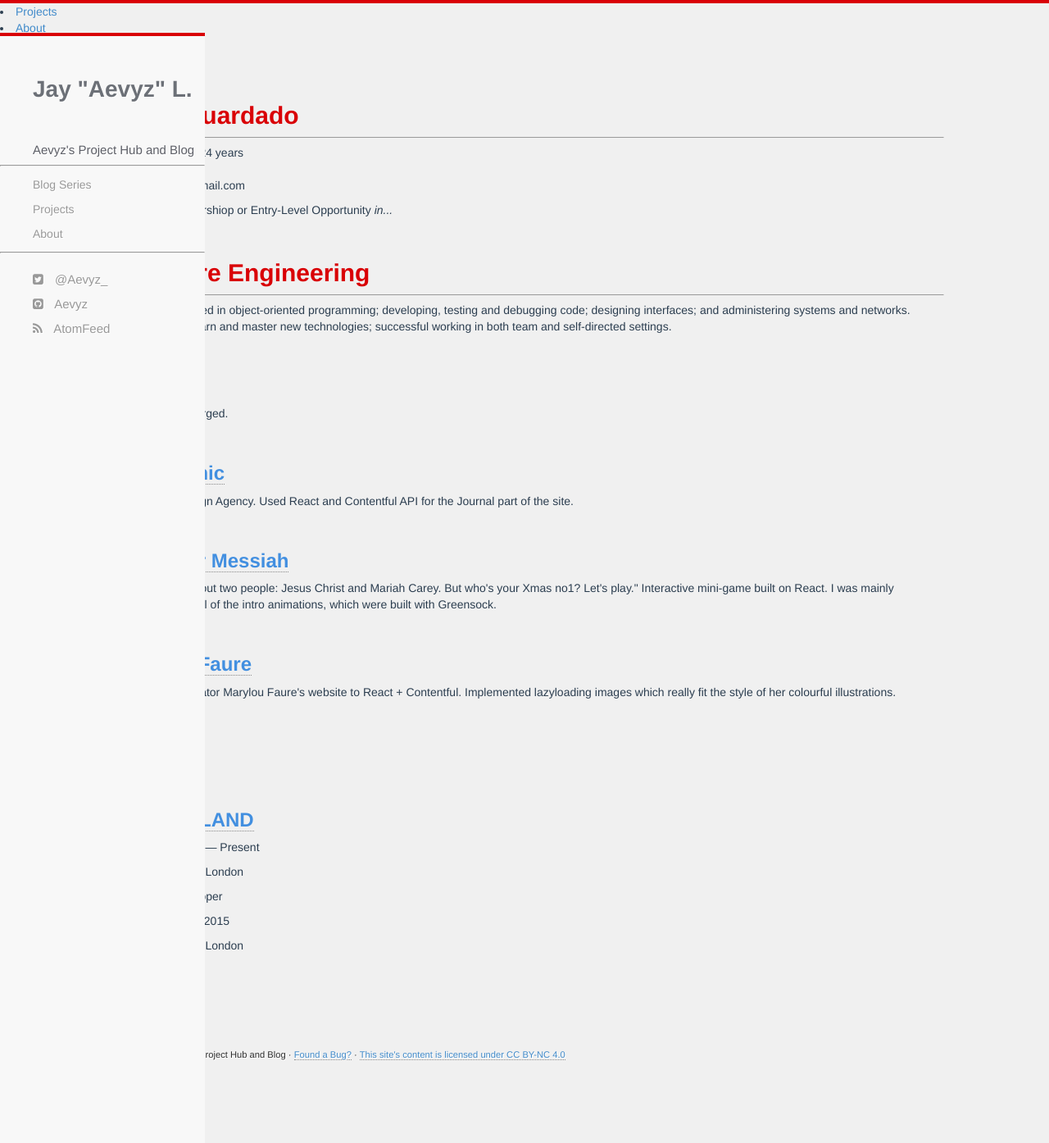
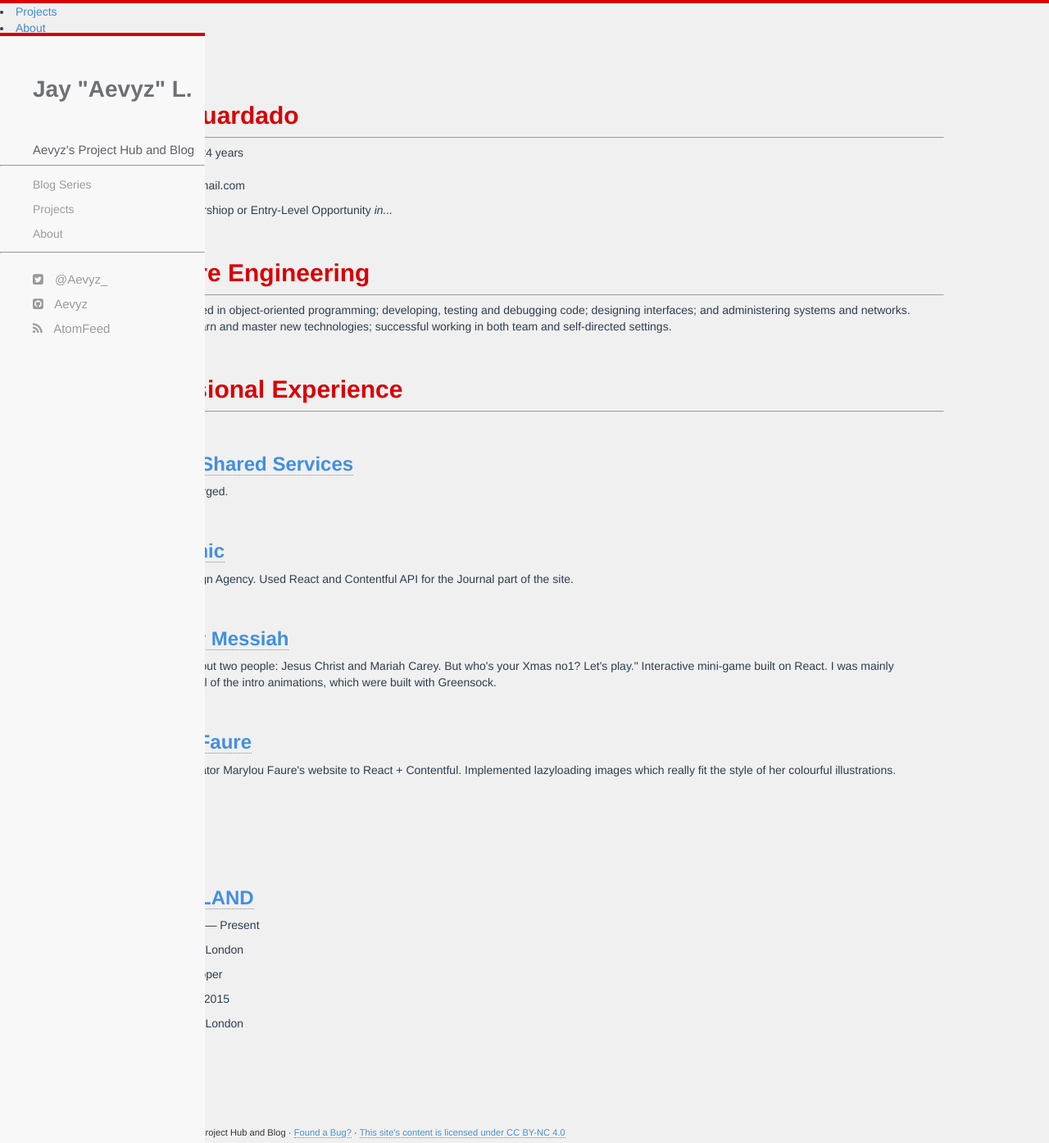
Before and after one commit to jguardado39/jguardado39.github.io, a Jekyll site: the page built from about.html, in a window 1280 px wide and 1394 px high. Shown: the whole window at 82% size. Built offline with Jekyll 4.4.1, drawn with Linux system fonts in a browser that asks for light colours.

Commit message:
upd 041717

```diff
--- a/about.html
+++ b/about.html
@@ -39,9 +39,16 @@ title: Resume
             <li>Experienced in object-oriented programming; developing, testing and debugging code; designing interfaces; and administering systems and networks. </li>
             <li>Quickly learn and master new technologies; successful working in both team and self-directed settings.</li>
           </ul>
+        </div>
+        </div>
+        <div class="content content--projects">
+        <div class="content__tag-wrapper">
+          <h2 class="content__tag">Professional Experience</h2>
+          <hr>
+        </div>
         <div class="content__inner">
         <div class="project">
-          <h3 class="project__title"><a href="http://okcool.io" target="_blank" rel="noopener   noreferrer">OKCOOL</a></h3>
+          <h3 class="project__title"><a href="http://sharedservices.berkeley.edu/" target="_blank" rel="noopener   noreferrer">Campus Shared Services</a></h3>
             <p class="project__description">Social, supercharged.
             </p>
             </div>
```
Lines whose indentation alone changed are shown as unchanged.
